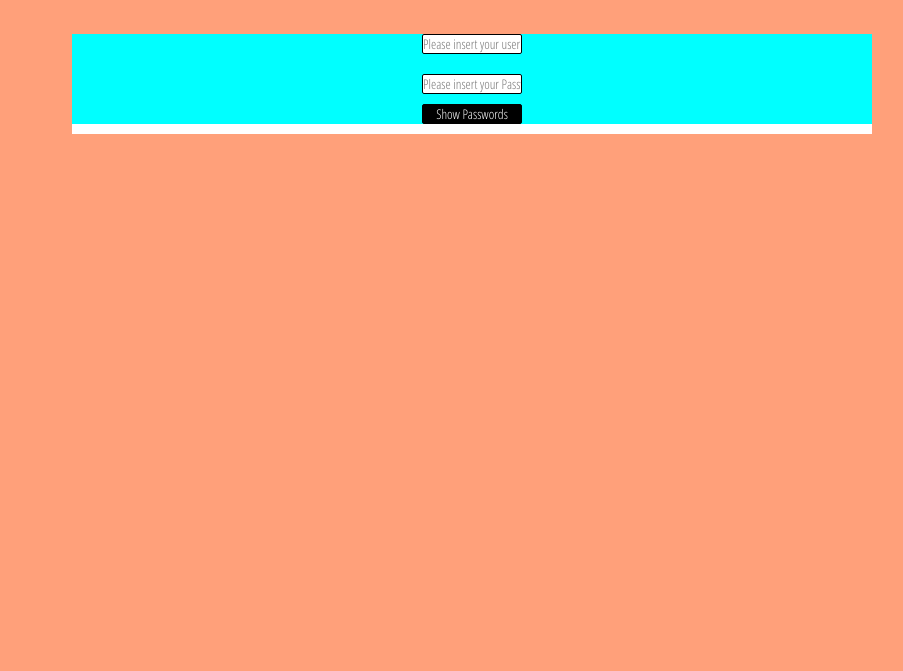
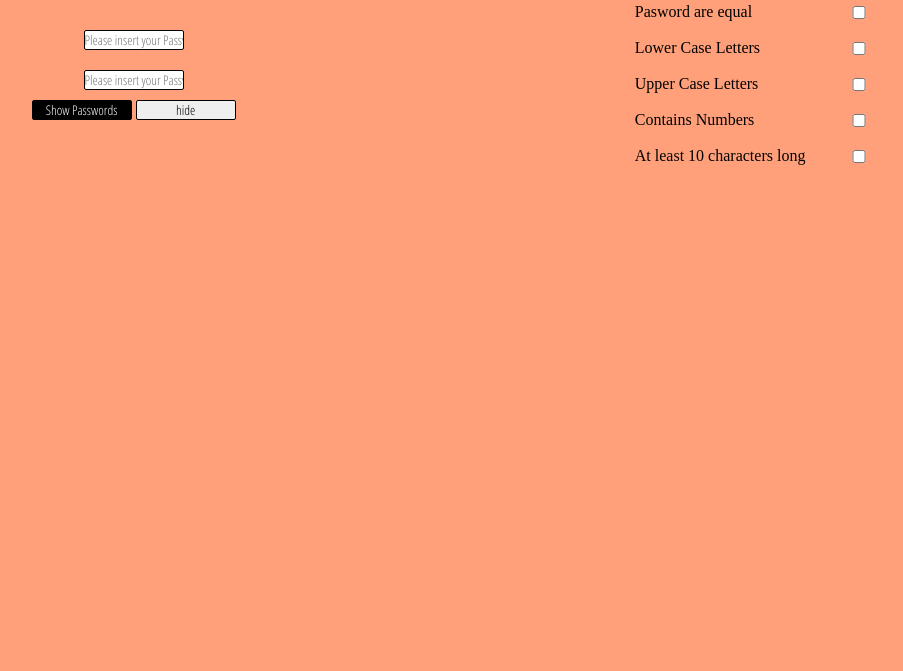
Before and after one commit to Zoneyem/Pass_Check, a plain HTML site: page index.html in a window 1280 px wide. Shown: the part 129-800 px from the top of the page, without its empty margins (168-1071 px from the left). Drawn offline with Linux system fonts and the light colour scheme.

Commit message:
Few Css Update

```diff
--- a/index.html
+++ b/index.html
@@ -19,13 +19,51 @@
     </header>
 
     <div class="container">
-        <form action="" method="" class="new_form">
-            <input type="text" value="" placeholder="Please insert your username">
-            <input class="input2" type="text" value="" placeholder="Please insert your Password">
-            <button class="pass-button">Show Passwords</button>
+        <form action="" method="" class="new_form" onsubmit="return false">
+            <input type="password" value="" placeholder="Please insert your Password" class="checkvalue1" minlength="10">
+            <input class="input2 checkvalue2"  type="password" value="" placeholder="Please insert your Password" minlength="10">
+            <button class="pass-button show-button "  >Show Passwords</button>
+            <button>hide</button>
+
+
+
+            <br>
+            <br>
+
+
+
 
         </form>
+
+        <form action="" class="old-form">
+
+
+            <label for="equal"> Pasword are equal</label>
+            <input type="checkbox" class="check">
+            <br> <br>
+            <label for="lower case"> Lower Case Letters</label>
+            <input type="checkbox" class="check">
+
+            <br><br>
+            <label for="upper case"> Upper Case Letters</label>
+            <input type="checkbox" class="check">
+            <br> <br>
+            <label for="numbers"> Contains Numbers</label>
+            <input type="checkbox" class="check">
+            <br><br>
+            <label for="char"> At least 10 characters long</label>
+            <input type="checkbox" class="check">
+
+
+
+        </form>
+
+
     </div>
+
+
+
+    <script src="main.js"></script>
 
 </body>
 </html>
--- a/main.js
+++ b/main.js
@@ -0,0 +1 @@
+"use strict";
--- a/style.css
+++ b/style.css
@@ -26,13 +26,21 @@ body{
 }
 
 .new_form{
-    display: flex;
-    flex-direction: column;
-    background-color: aqua;
+    display: block;
+    flex-direction: row;
+
     align-items: center;
     justify-items: center;
     justify-content: center;
 }
+
+.old-form{
+    display: block;
+
+}
+
+
+
 input, button{
     width: 100px;
     border: 1px solid black;
@@ -41,7 +49,9 @@ input, button{
 
 }
 
-
+.check{
+    float: right;
+}
 
 .input2{
     display: block;
@@ -57,9 +67,10 @@ input, button{
 }
 
 .container{
-    background-color: white;
-    width: 800px;
     margin: 0 auto;
     height: 100px;
+    display: flex;
+    align-items: center;
+    justify-content: space-around;
 
 }
```
